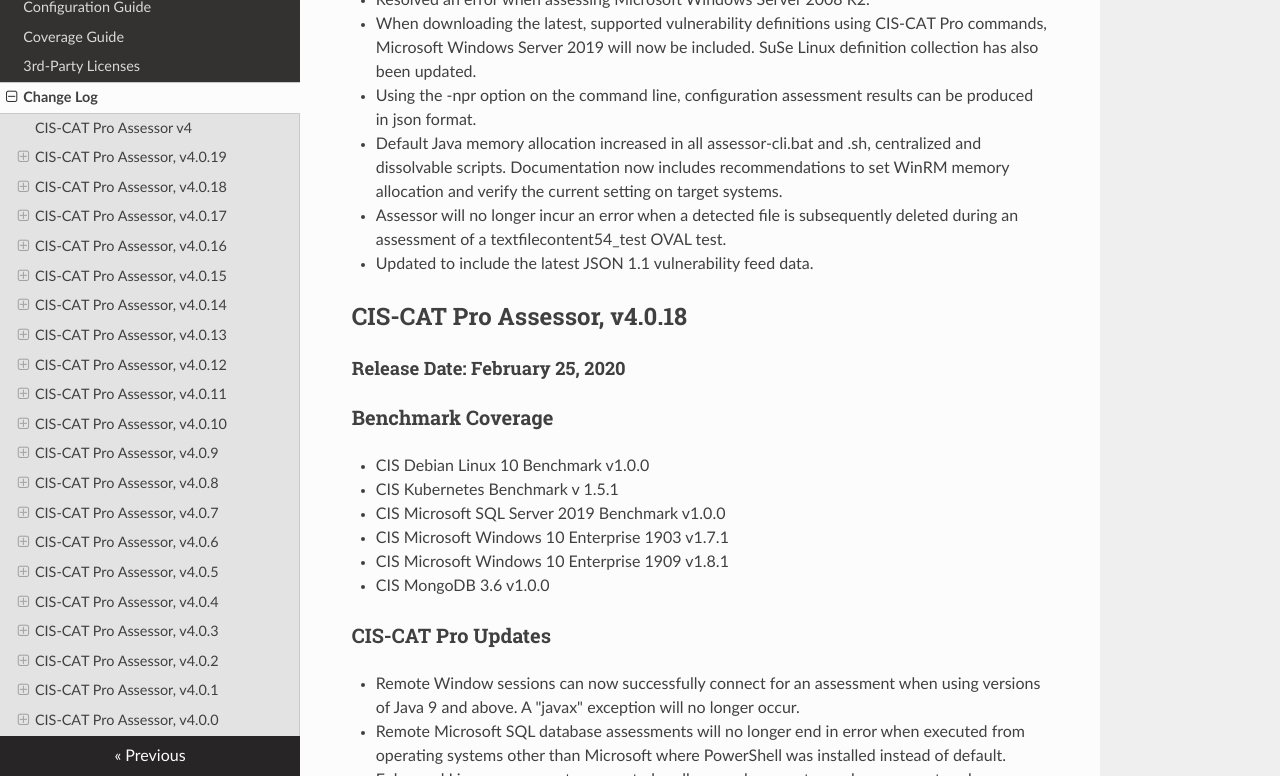
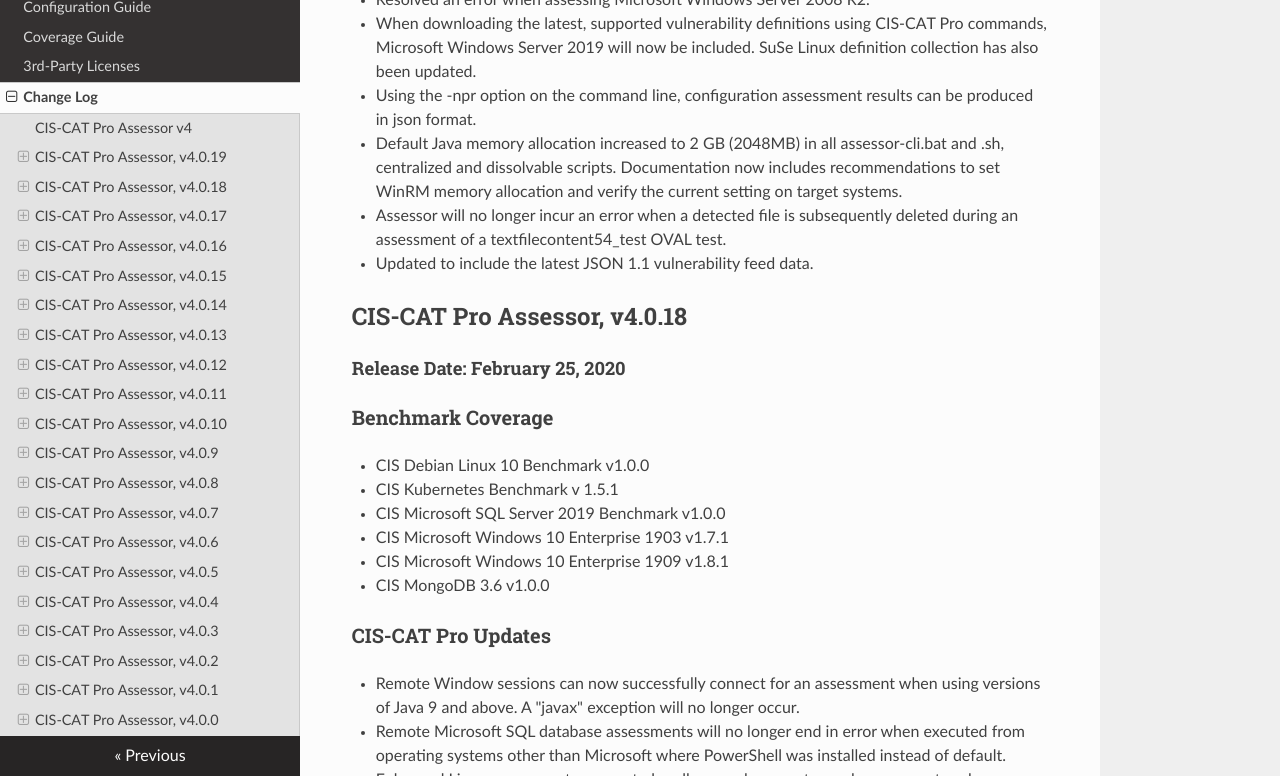
Before and after one commit to CISecurity/CCPA-Docs, an MkDocs documentation site: the page built from docs/Change Log.md, in a window 1280 px wide and 900 px high, scrolled down 800 px, cut to the strip 124-900 px from the top of the window. Built offline with MkDocs 1.6.1, drawn with Linux system fonts in a browser that asks for light colours; nearby versions of some CDN libraries.

Commit message:
CCPRO-4491:  Updated description for max. Java memory change.

```diff
--- a/docs/Change Log.md
+++ b/docs/Change Log.md
@@ -21,7 +21,7 @@
 - Resolved an error when assessing Microsoft Windows Server 2008 R2.
 - When downloading the latest, supported vulnerability definitions using CIS-CAT Pro commands, Microsoft Windows Server 2019 will now be included. SuSe Linux definition collection has also been updated.
 - Using the -npr option on the command line, configuration assessment results can be produced in json format.
-- Default Java memory allocation increased in all assessor-cli.bat and .sh, centralized and dissolvable scripts. Documentation now includes recommendations to set WinRM memory allocation and verify the current setting on target systems.
+- Default Java memory allocation increased to 2 GB (2048MB) in all assessor-cli.bat and .sh, centralized and dissolvable scripts. Documentation now includes recommendations to set WinRM memory allocation and verify the current setting on target systems.
 - Assessor will no longer incur an error when a detected file is subsequently deleted during an assessment of a textfilecontent54_test OVAL test.
 - Updated to include the latest JSON 1.1 vulnerability feed data.
 
```
